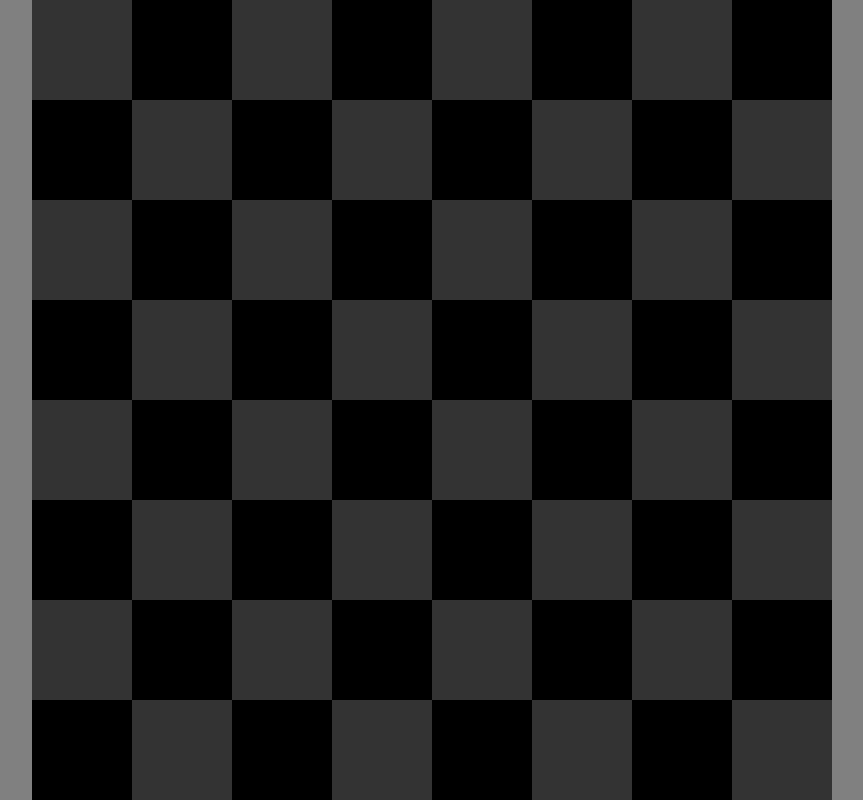
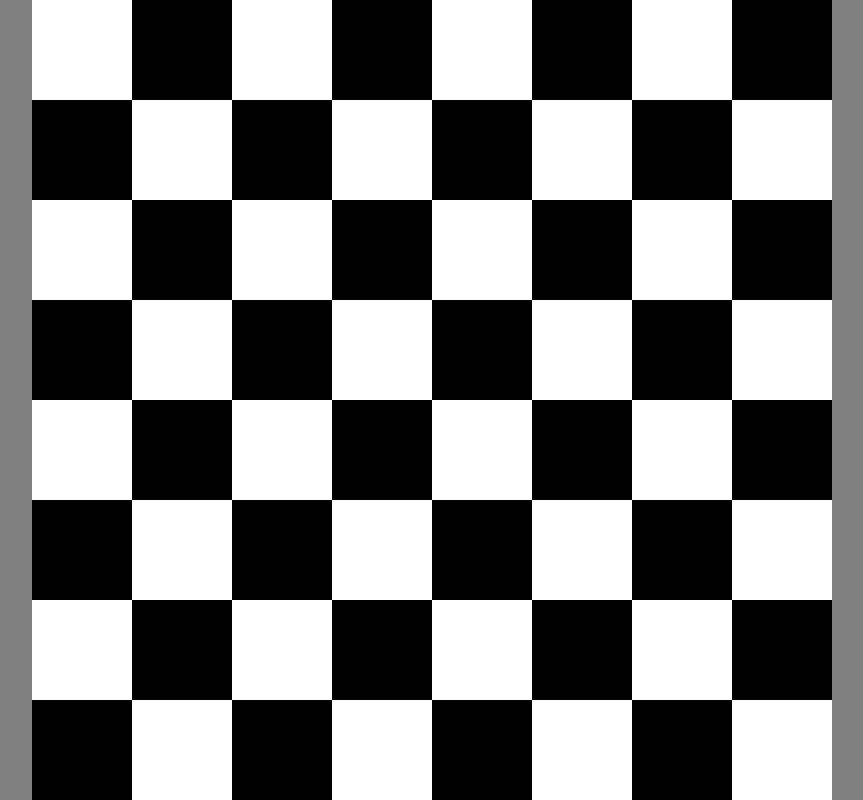
Before and after one commit to rafasarzi/tatuleiro, a Next.js app: page / in a window 1280 px wide. Shown: the whole page, without its empty margins (208-1071 px from the left). Built offline with nearby package versions, Linux system fonts and the light colour scheme.

Commit message:
change color subdivisao

```diff
--- a/components/subdivisao.jsx
+++ b/components/subdivisao.jsx
@@ -3,7 +3,7 @@ import styles from '../styles/Subdivisao.module.css'
 export default function Subdivisao(props) {
     return (
      <div
-     style={{ backgroundColor: props.preto ? "#000" : "#333" }}
+     style={{ backgroundColor: props.preto ? "#000" : "#fff" }}
      className={styles.subdivisao}>
      </div>
     )
```
